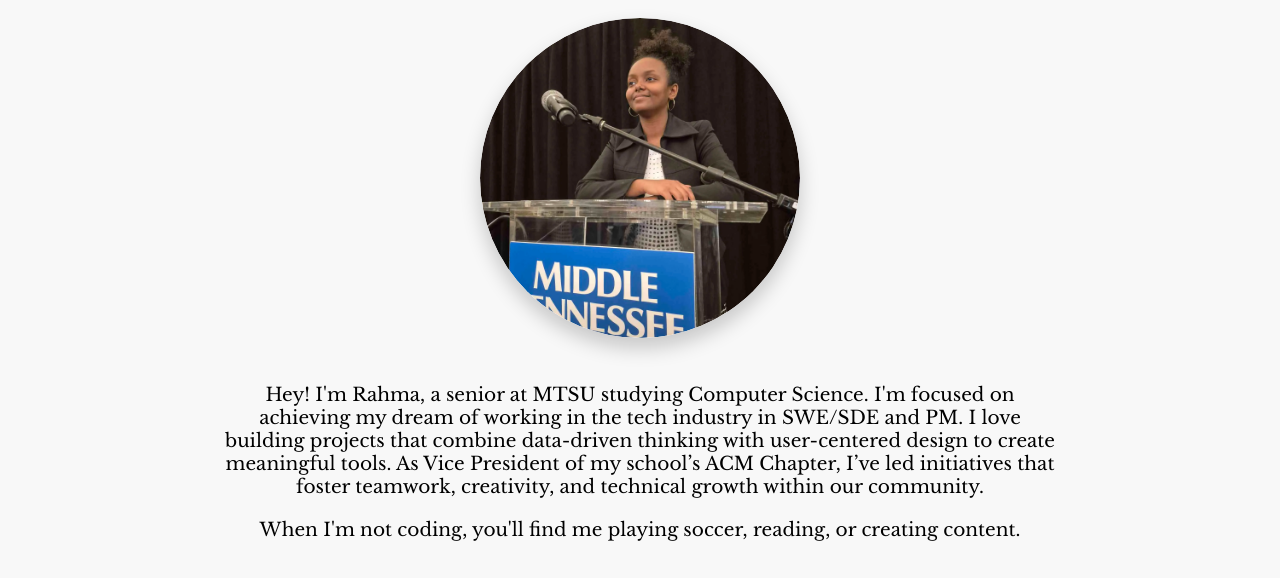
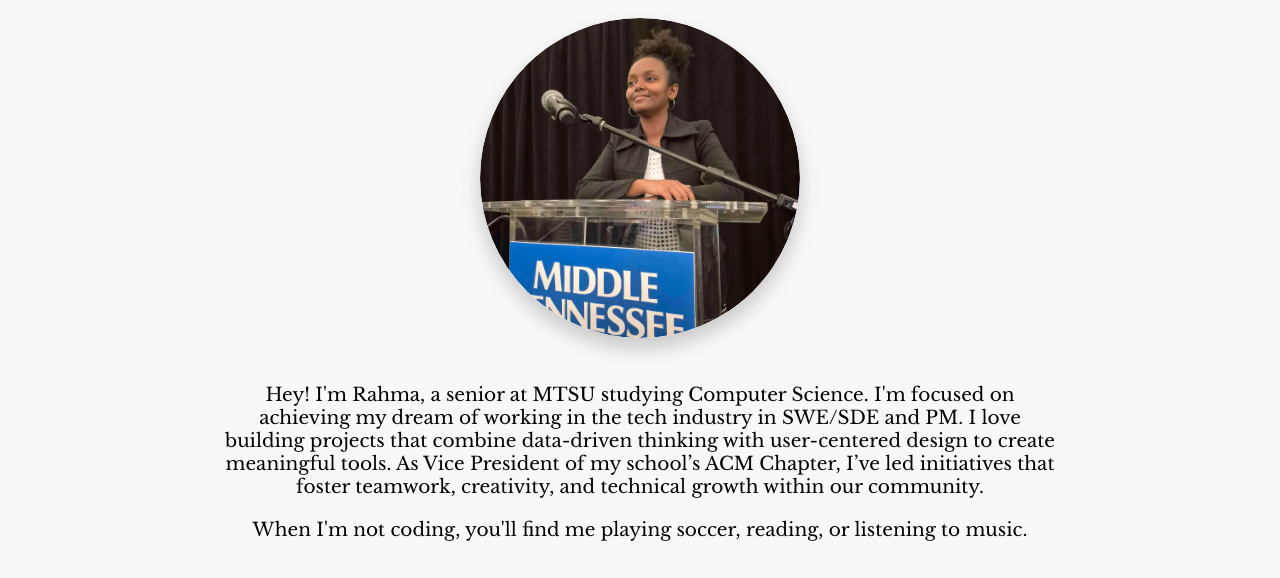
Before and after one commit to rahmaseid/Portfolio, a website: page index.html in a window 1280 px wide. Shown: the part 205-783 px from the top of the page. Drawn offline with nearby package versions, Linux system fonts and the light colour scheme.

Commit message:
Updated what I do in my free time

```diff
--- a/index.html
+++ b/index.html
@@ -72,7 +72,8 @@
                     </p>
                     <br>
                     <p>
-                        When I'm not coding, you'll find me playing soccer, reading, or creating content.
+                        When I'm not coding, you'll find me playing soccer, reading, or listening to music.
+                        <!-- or creating content-->
                     </p>
                 </div>
 
```
